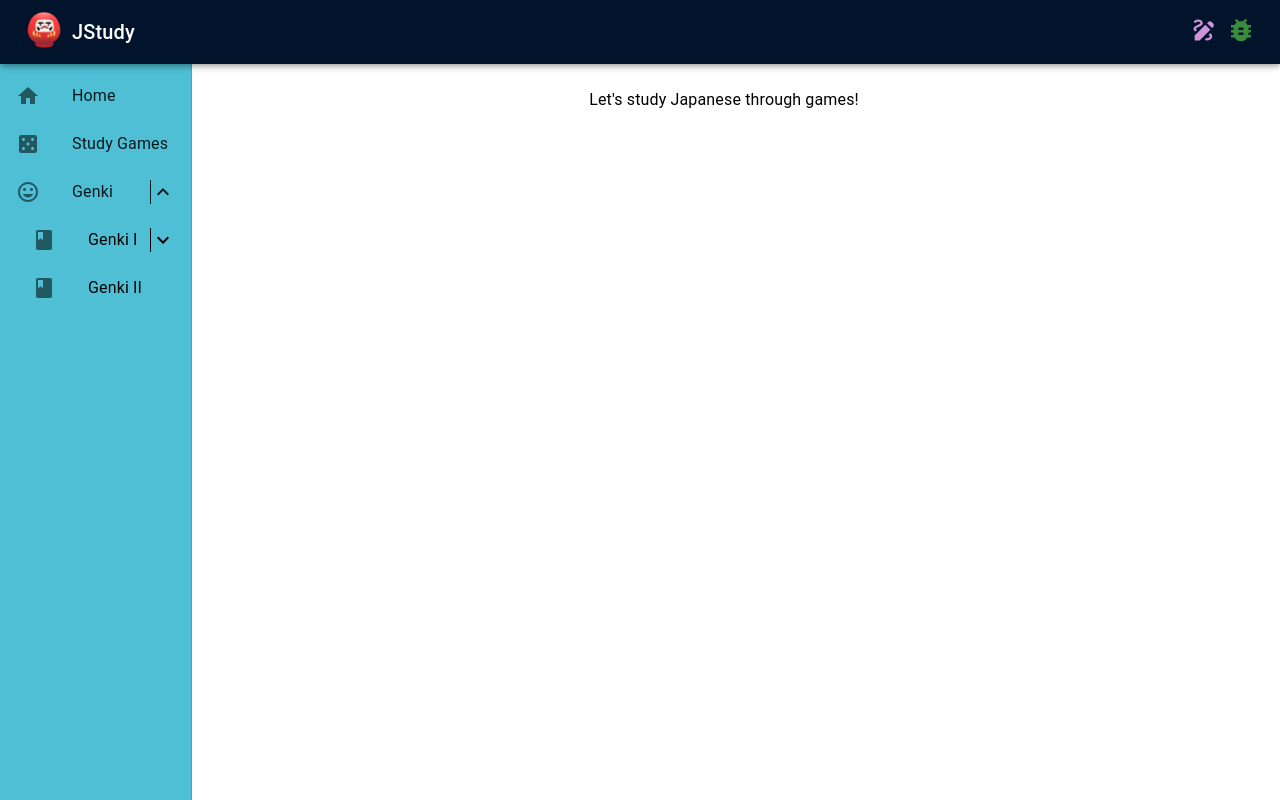
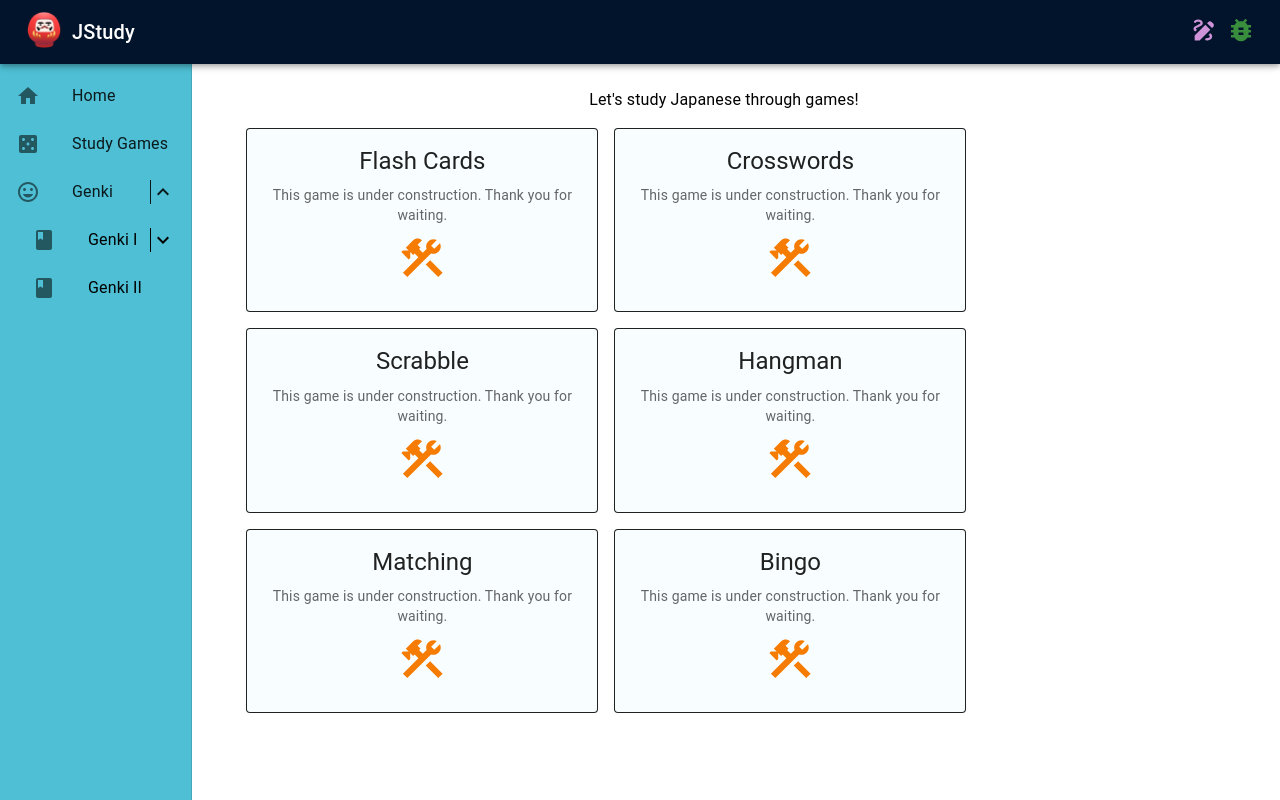
Before and after one commit to kramos577/JStudy, a React (Create React App) app in the folder frontend/: page /games in a window 1280 px wide. Built offline with nearby package versions, Linux system fonts and the light colour scheme.

Commit message:
Add Games Page Basic Cards
All the cards say the games are under construction, and there are
some TODOs to address later as development progresses

```diff
--- a/frontend/src/pages/Games.tsx
+++ b/frontend/src/pages/Games.tsx
@@ -1,4 +1,8 @@
-import { Box, Toolbar, Typography } from "@mui/material";
+import { Box, Card, CardContent, Grid, Toolbar, Typography } from "@mui/material";
+import ConstructionIcon from "@mui/icons-material/Construction";
+
+// TODO: Make a new type for these that include name, path, summary
+const GAME_NAMES = ["Flash Cards", "Crosswords", "Scrabble", "Hangman", "Matching", "Bingo"];
 
 function Games() {
     return (
@@ -9,6 +13,31 @@ function Games() {
                     Let's study Japanese through games!
                 </Typography>
             </Box>
+            <Grid container spacing={2} sx={{ width: "82%", float: "right" }}>
+                {GAME_NAMES.map((gameName) => (
+                    <Grid item>
+                        {/* Add card actions once a game is working */}
+                        <Card sx={{ width: 350, backgroundColor: "#f8fdff", border: 1.5 }} variant="outlined">
+                            <CardContent>
+                                <Typography gutterBottom variant="h5" component="div">
+                                    {gameName}
+                                </Typography>
+                                <Typography variant="body2" color="text.secondary">
+                                    This game is under construction. Thank you for waiting.
+                                </Typography>
+                                <ConstructionIcon
+                                    sx={{
+                                        color: "#f57c00",
+                                        width: 50,
+                                        height: 50,
+                                        mt: 1,
+                                    }}
+                                />
+                            </CardContent>
+                        </Card>
+                    </Grid>
+                ))}
+            </Grid>
         </div>
     );
 }
```
